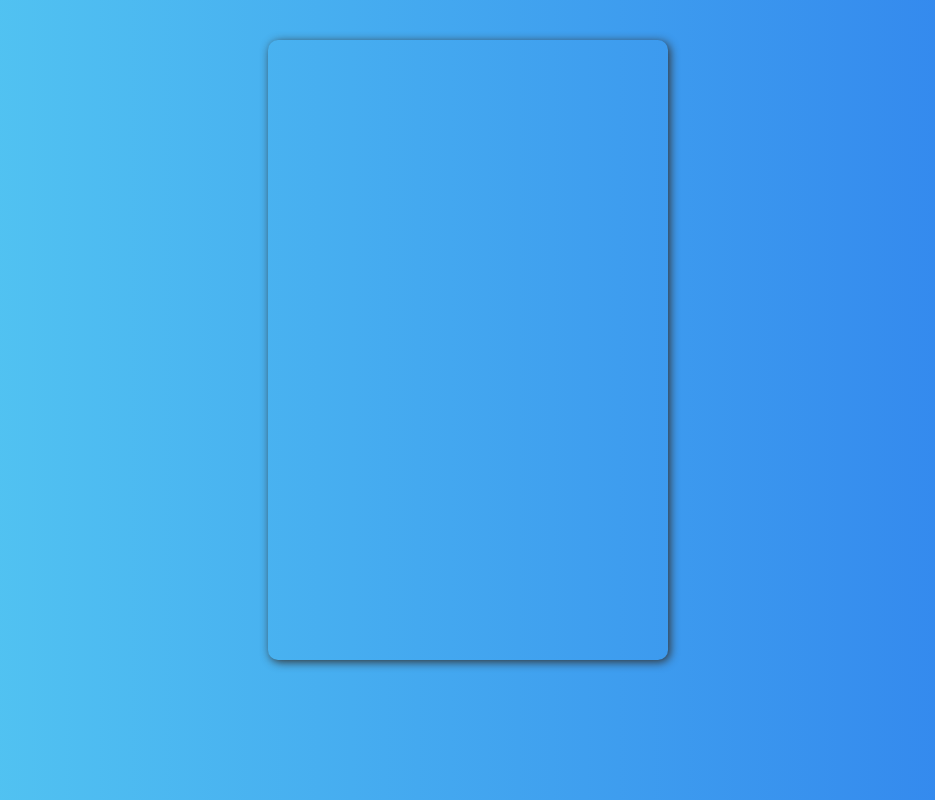
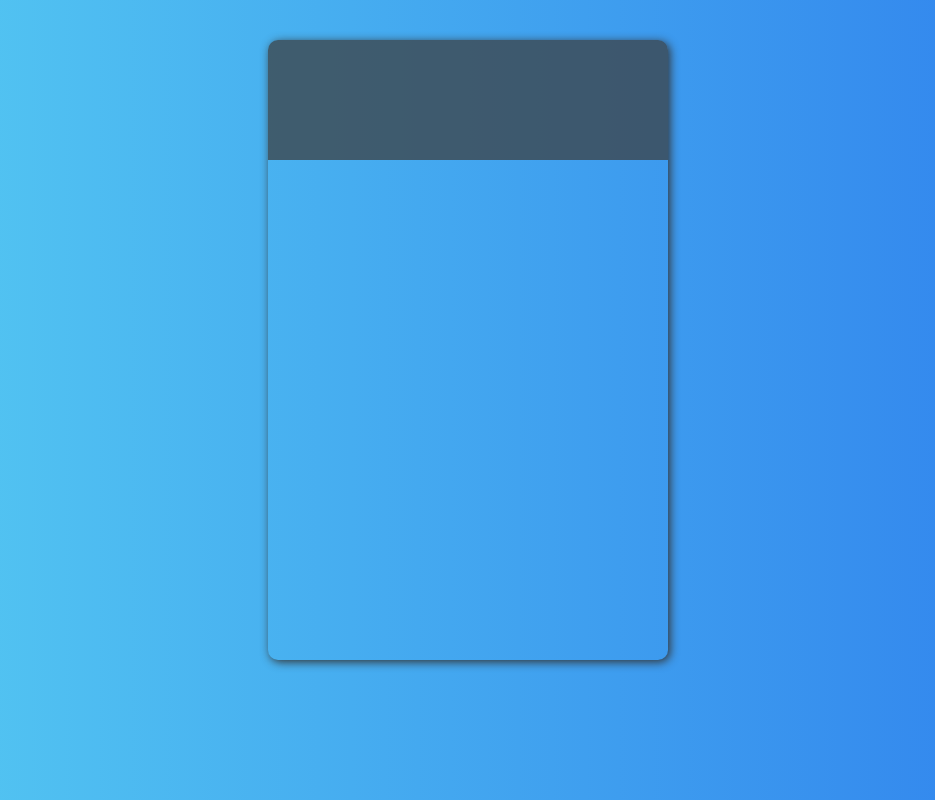
Before and after one commit to Bugs23/react-calc, a React (Create React App) app: page / in a window 1280 px wide. Shown: the whole page, without its empty margins (172-1107 px from the left). Built offline with nearby package versions, Linux system fonts and the light colour scheme.

Commit message:
Added the screen styled components

```diff
--- a/src/components/Calculator/Styled/index.js
+++ b/src/components/Calculator/Styled/index.js
@@ -12,3 +12,31 @@
 	box-shadow: 2px 2px 10px #333;
 	border-radius: 10px;
 `
+
+// Calculator screen number
+export const Screen = styled.div`
+	grid-column: 1 / -1;
+	background-color: rgba(60, 64, 67, 0.75);
+	display: flex;
+	justify-content: space-around;
+	flex-direction: column;
+	padding: 10px;
+	word-wrap: break-word;
+	word-break: break-all;
+	text-align: right;
+	border-top-left-radius: 10px;
+	border-top-right-radius: 10px;
+`
+
+// Previous number
+export const Previous = styled.div`
+	color: rgba(255, 255, 255, 0.75);
+	font-size: 1.5rem;
+
+`
+// Current number
+export const Current = styled.div`
+	color: white;
+	font-size: 2.5rem;
+
+`
--- a/src/components/Calculator/index.js
+++ b/src/components/Calculator/index.js
@@ -1,8 +1,13 @@
 import React from 'react';
-import { Container } from './Styled';
+import { Container, Screen, Previous, Current } from './Styled';
 
 export default function Calculator() {
 	return (
-		<Container />
+		<Container>
+			<Screen>
+				<Previous></Previous>
+				<Current></Current>
+			</Screen>
+		</Container>
 	)
 }
```
